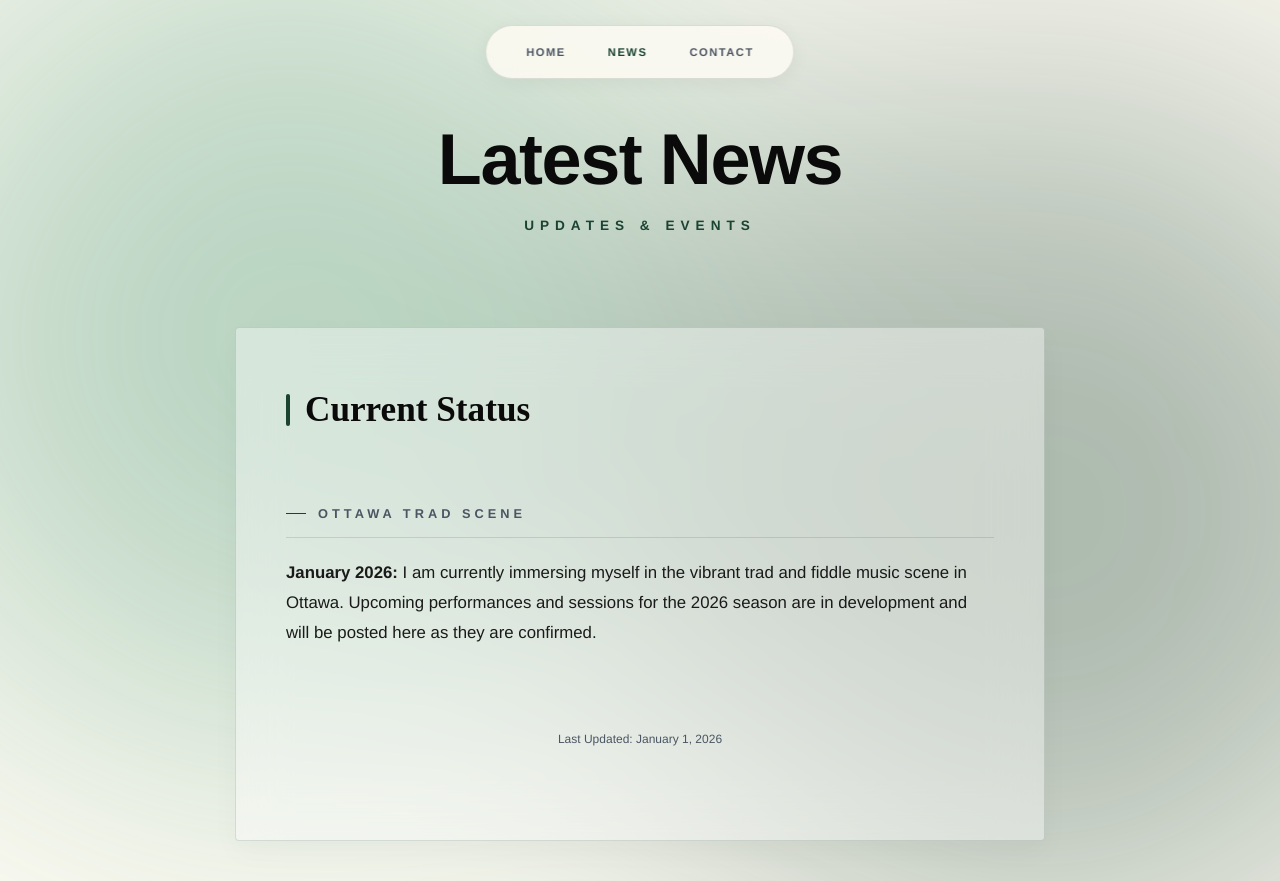
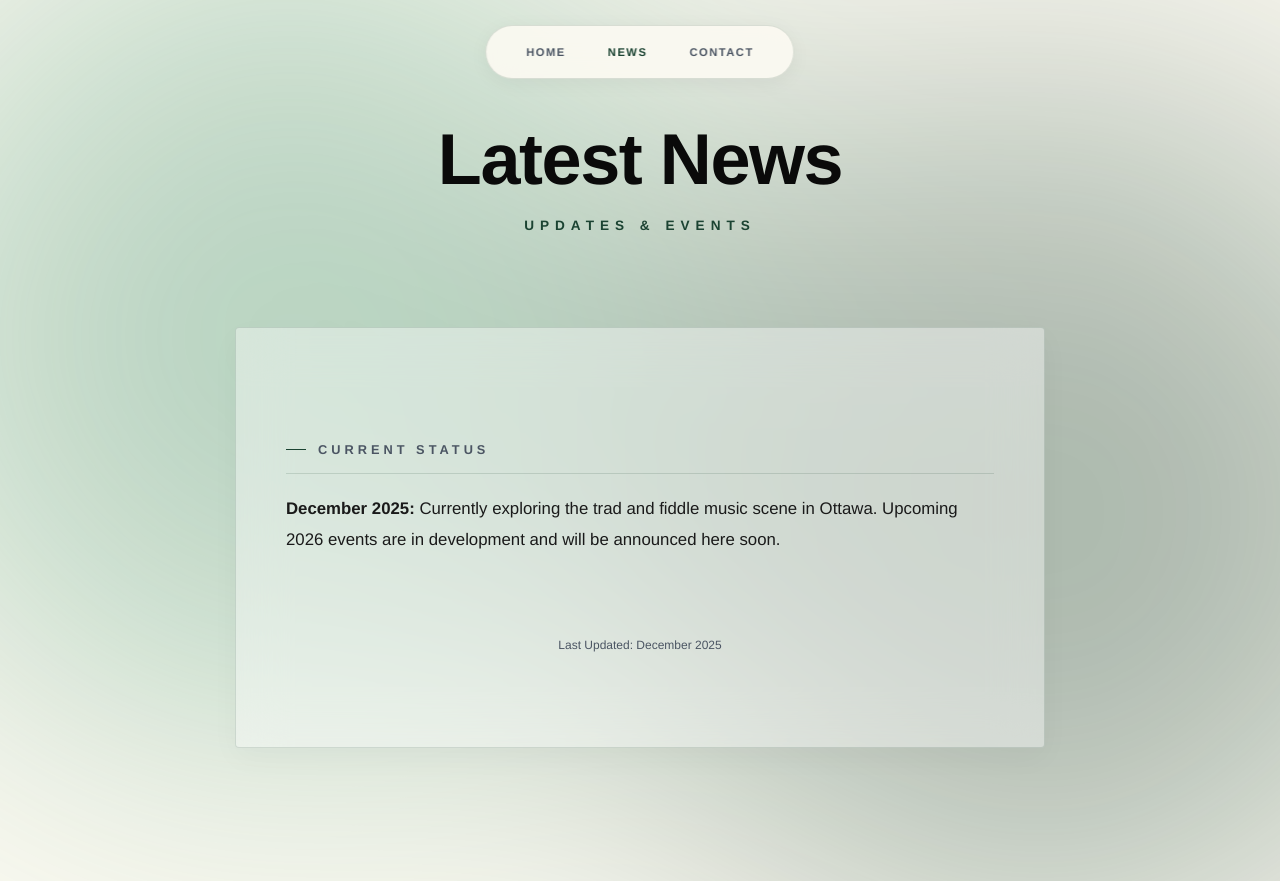
Before and after one commit to arturkivilaht/arturkivilaht.github.io, a plain HTML site: page news.html in a window 1280 px wide. After the commit the page ends 800 px from the top, so only its background shows below. Drawn offline with Linux system fonts and the light colour scheme.

Commit message:
Update news.html

```diff
--- a/news.html
+++ b/news.html
@@ -3,9 +3,9 @@
 <head>
     <meta charset="UTF-8">
     <meta name="viewport" content="width=device-width, initial-scale=1.0">
-    <title>Latest News | Artur Kivilaht</title>
+    <title>Latest News | Artur Kivilaht - Guitarist</title>
 
-    <!-- SEO Meta Tags -->
+    <!-- SEO Meta Tags (Focused on Guitarist Brand) -->
     <meta name="description" content="Stay updated on Artur Kivilaht's latest music performances, guitar sessions, and upcoming 2026 events in the Ottawa trad and fiddle music scene.">
     <link rel="canonical" href="arturkivilaht.com">
 
@@ -26,7 +26,7 @@
         <div class="blob b2"></div>
     </div>
 
-    <!-- 2. NAVIGATION PILL (Fixed outside container for stability) -->
+    <!-- 2. NAVIGATION PILL (Restored link name to Contact) -->
     <nav>
         <a href="index.html">Home</a>
         <a href="news.html" class="active">News</a>
@@ -40,15 +40,14 @@
             <p class="subtitle">Updates & Events</p>
         </header>
 
-        <!-- 4. NEWS CONTENT -->
+        <!-- 4. NEWS CONTENT (Original Text Preserved) -->
         <main class="glass-card">
             <div class="news-item">
-                <h2 id="main-bio-header" class="sleek-header">Current Status</h2>
-                <h3 class="sub-section">Ottawa Trad Scene</h3>
-                <p><strong>January 2026:</strong> I am currently immersing myself in the vibrant trad and fiddle music scene in Ottawa. Upcoming performances and sessions for the 2026 season are in development and will be posted here as they are confirmed.</p>
+                <h3 class="sub-section">Current Status</h3>
+                <p><strong>December 2025:</strong> Currently exploring the trad and fiddle music scene in Ottawa. Upcoming 2026 events are in development and will be announced here soon.</p>
             </div>
 
-            <footer>Last Updated: January 1, 2026</footer>
+            <footer>Last Updated: December 2025</footer>
         </main>
     </div>
 </body>
```
